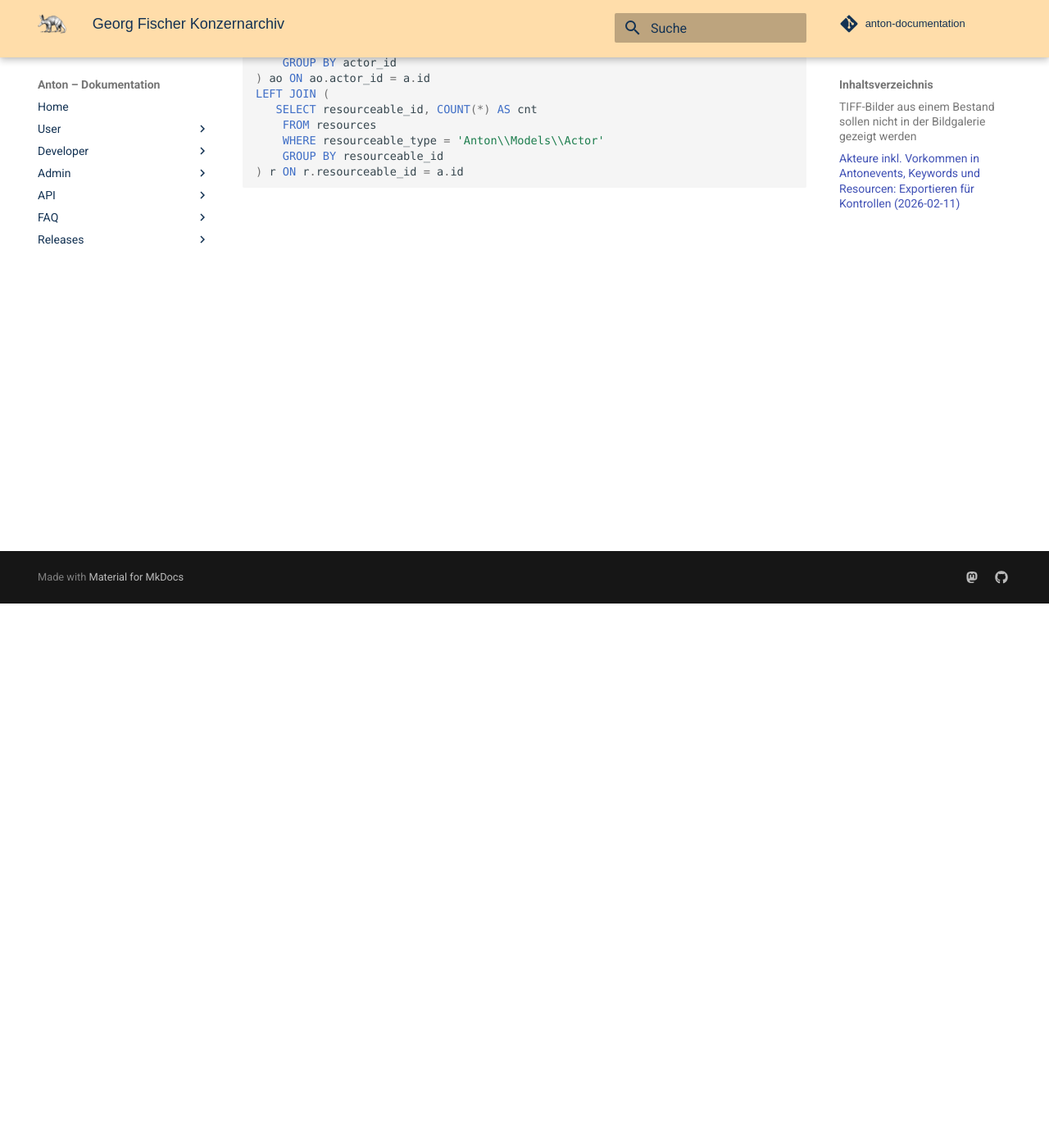
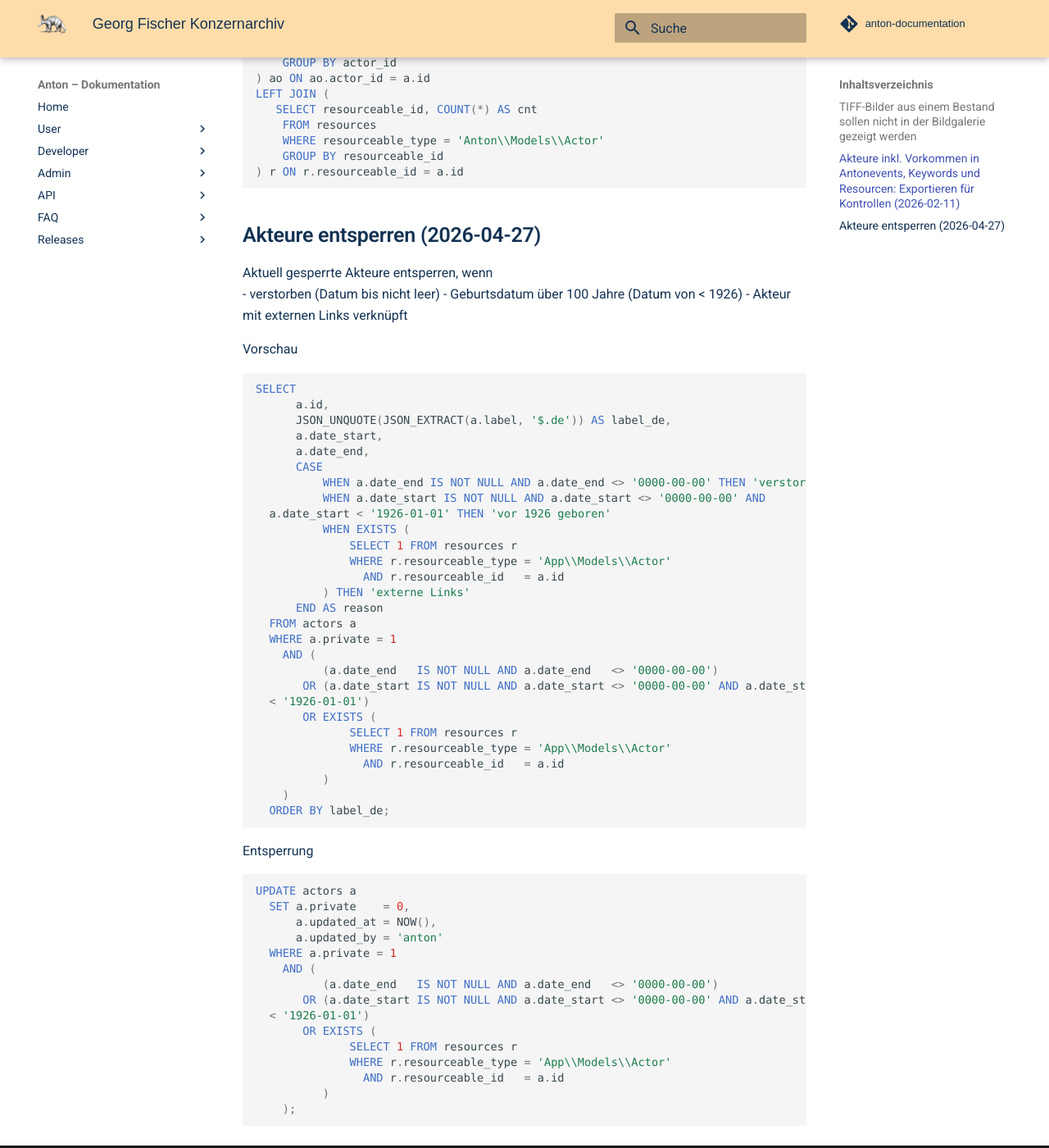
Before and after one commit to kraenzle-ritter/anton-documentation, an MkDocs documentation site: the page built from docs/customers/gf.md, in a window 1280 px wide and 1400 px high, scrolled down 664 px. Shown: the whole window at 82% size. Built offline with MkDocs 1.6.1 and Material for MkDocs 9.7.7, drawn with Linux system fonts in a browser that asks for light colours; some web fonts are replaced; comment, search, counter and statistics services are not loaded.

Commit message:
docs(customers): Notizen zu gf und kae ergänzen
gf: SQL zum Entsperren von Akteuren (verstorben/über 100/mit externen Links).
kae: Closure-Table-Reparatur (anton:doctor), Zustandsbild, History-Fehler.

````diff
--- a/docs/customers/gf.md
+++ b/docs/customers/gf.md
@@ -32,3 +32,61 @@ LEFT JOIN (
 	GROUP BY resourceable_id
 ) r ON r.resourceable_id = a.id
 ```
+
+## Akteure entsperren (2026-04-27)
+
+Aktuell gesperrte Akteure entsperren, wenn
+- verstorben (Datum bis nicht leer)
+- Geburtsdatum über 100 Jahre (Datum von < 1926)
+- Akteur mit externen Links verknüpft
+
+Vorschau
+```sql
+SELECT
+      a.id,
+      JSON_UNQUOTE(JSON_EXTRACT(a.label, '$.de')) AS label_de,
+      a.date_start,
+      a.date_end,
+      CASE
+          WHEN a.date_end IS NOT NULL AND a.date_end <> '0000-00-00' THEN 'verstorben'
+          WHEN a.date_start IS NOT NULL AND a.date_start <> '0000-00-00' AND
+  a.date_start < '1926-01-01' THEN 'vor 1926 geboren'
+          WHEN EXISTS (
+              SELECT 1 FROM resources r
+              WHERE r.resourceable_type = 'App\\Models\\Actor'
+                AND r.resourceable_id   = a.id
+          ) THEN 'externe Links'
+      END AS reason
+  FROM actors a
+  WHERE a.private = 1
+    AND (
+          (a.date_end   IS NOT NULL AND a.date_end   <> '0000-00-00')
+       OR (a.date_start IS NOT NULL AND a.date_start <> '0000-00-00' AND a.date_start
+  < '1926-01-01')
+       OR EXISTS (
+              SELECT 1 FROM resources r
+              WHERE r.resourceable_type = 'App\\Models\\Actor'
+                AND r.resourceable_id   = a.id
+          )
+    )
+  ORDER BY label_de;
+```
+
+Entsperrung
+```sql
+UPDATE actors a
+  SET a.private    = 0,
+      a.updated_at = NOW(),
+      a.updated_by = 'anton'
+  WHERE a.private = 1
+    AND (
+          (a.date_end   IS NOT NULL AND a.date_end   <> '0000-00-00')
+       OR (a.date_start IS NOT NULL AND a.date_start <> '0000-00-00' AND a.date_start
+  < '1926-01-01')
+       OR EXISTS (
+              SELECT 1 FROM resources r
+              WHERE r.resourceable_type = 'App\\Models\\Actor'
+                AND r.resourceable_id   = a.id
+          )
+    );
+```
````
Also changed, not shown: docs/customers/kae.md (+64 -0 lines), docs/customers/images/kae_doctor.png (added).
